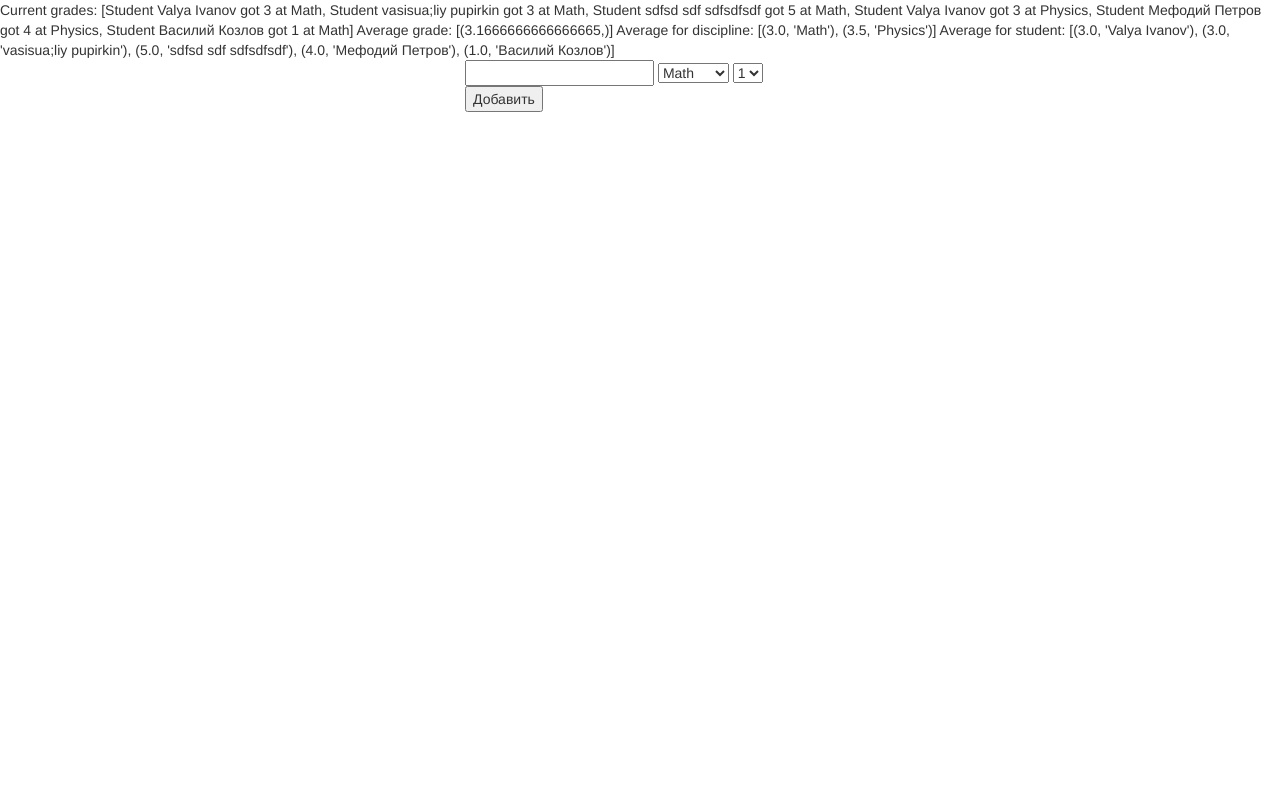
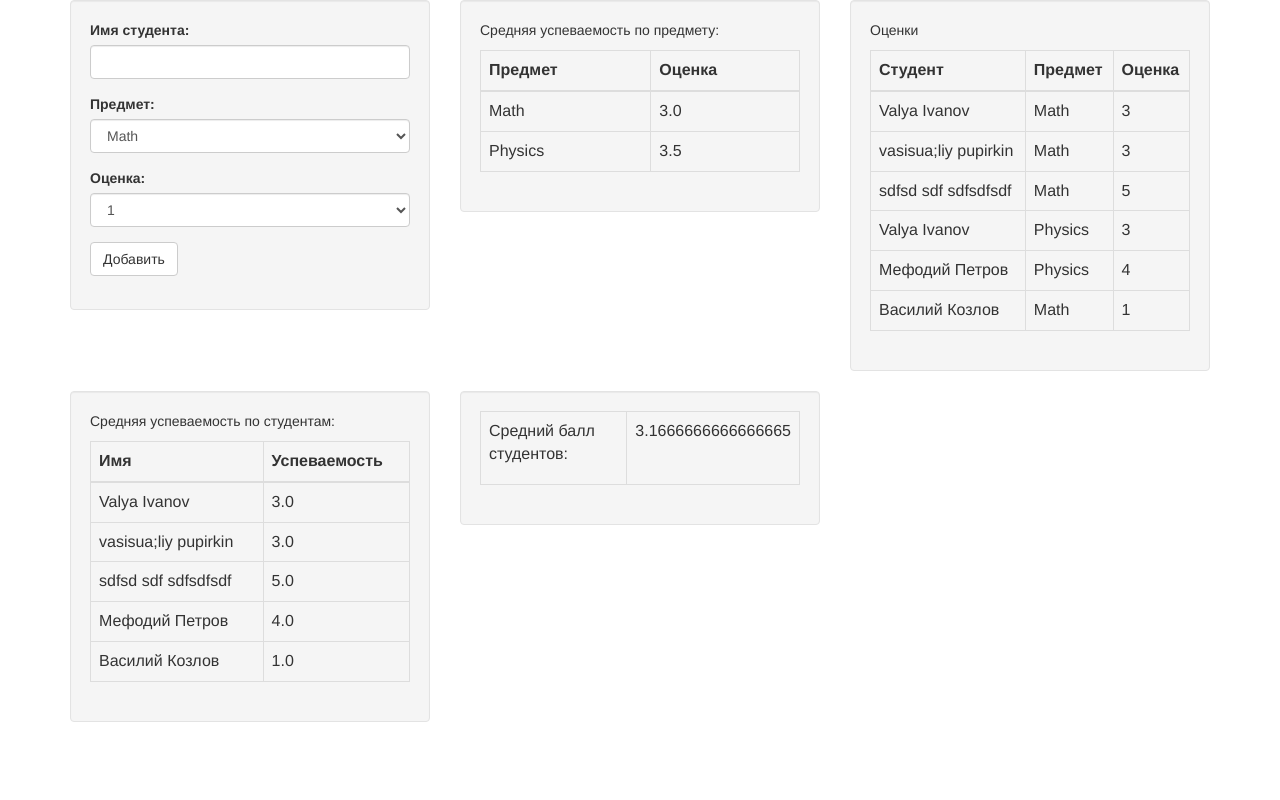
Before and after one commit to deniskolosov/studentmarks, a Flask app: page / in a window 1280 px wide. Run offline with Flask 2, Linux system fonts and the light colour scheme; data comes from the database, SQL or seed files in the repository; both versions use the stored data as it was after the commit; some libraries are stand-ins or nearby versions.

Commit message:
Add styling

```diff
--- a/app.py
+++ b/app.py
@@ -15,7 +15,7 @@
 # MODELS
 class Student(db.Model):
     id = db.Column(db.Integer, primary_key=True)
-    name = db.Column(db.String(120))
+    name = db.Column(db.String(120), unique=True)
 
     def __repr__(self):
         return 'Student {}'.format(self.name)
--- a/templates/index.html
+++ b/templates/index.html
@@ -4,18 +4,106 @@
         <link rel="stylesheet" href="{{url_for('static', filename='bootstrap.min.css')}}">
     </head>
     <body>
-Current grades: {{ grades }}
-Average grade: {{ avg_grades }}
-Average for discipline: {{ avg_for_discipline }}
-Average for student: {{ student_avg }}
         <div class="container">
-	<div class="col-md-4 col-md-offset-4">
-		<form class="form-inline" action="" method="post" name="add_student" role="form">
-			{{ form.name }}
-			{{ form.discipline }}
-			{{ form.grade }}
-			<button type="submit" >Добавить</button>
+            <div class="row">
+                <div class="col-md-4">
+                    <div class="well">
+                        <form class="form" action="" method="post" name="add_student" role="form">
+                            <div class="form-group">
+                                <label for="name">Имя студента:</label>
+                                {{ form.name(class_="form-control") }}
+                            </div>
+                            <div class="form-group">
+                                <label for="name">Предмет:</label>
+                                {{ form.discipline(class_="form-control") }}
+                            </div>
+                            <div class="form-group">
+                                <label for="name">Оценка:</label>
+                                {{ form.grade(class_="form-control") }}
+                            </div>
+                            <button type="submit" class="btn btn-default" >Добавить</button>
                         </form>
+                    </div>
+                </div>
+                <div class="col-md-4">
+                    <div class="well">
+                        <p>Средняя успеваемость по предмету:</p>
+                        <table class="table table-bordered">
+                            <thead>
+                                <tr>
+                                    <th>Предмет</th>
+                                    <th>Оценка</th>
+                                </tr>
+                            </thead>
+                            <tbody>
+                                {% for subj in avg_for_discipline %}
+                                <tr>
+                                    <td>{{ subj[1] }}</td>
+                                    <td>{{ subj[0] }}</td>
+                                </tr>
+                                {% endfor %}
+                            </tbody>
+                        </table>
+                    </div>
+                </div>
+                <div class="col-md-4">
+                    <div class="well">
+                        <p>Оценки</p>
+                        <table class="table table-bordered">
+                            <thead>
+                                <tr>
+                                    <th>Студент</th>
+                                    <th>Предмет</th>
+                                    <th>Оценка</th>
+                                </tr>
+                            </thead>
+                            <tbody>
+                                {% for grade in grades %}
+                                <tr>
+                                    <td>{{ grade.student_related.name }}</td>
+                                    <td>{{ grade.discipline_related.name }}</td>
+                                    <td>{{ grade.grade }}</td>
+                                </tr>
+                                {% endfor %}
+                            </tbody>
+                        </table>
+                    </div>
+                </div>
+            </div>
+            <div class="row">
+                <div class="col-md-4">
+                    <div class="well">
+                        <p>Средняя успеваемость по студентам:</p>
+                        <table class="table table-bordered">
+                            <thead>
+                                <tr>
+                                    <th>Имя</th>
+                                    <th>Успеваемость</th>
+                                </tr>
+                            </thead>
+                            <tbody>
+                                {% for el in student_avg %}
+                                <tr>
+                                    <td>{{ el[1] }}</td>
+                                    <td>{{ el[0] }}</td>
+                                </tr>
+                                {% endfor %}
+                            </tbody>
+                        </table>
+                    </div>
+                </div>
+                <div class="col-md-4">
+                    <div class="well">
+                        <table class="table table-bordered">
+                            <tbody>
+                                <tr>
+                                    <td><p>Средний балл студентов:</p></td>
+                                    <td>{{ avg_grades[0][0] }}</td>
+                                </tr>
+                            </tbody>
+                        </table>
+                    </div>
+                </div>
             </div>
         </div>
     </body>
```
Also changed, not shown: grades.db. Lines whose indentation alone changed are shown as unchanged.
